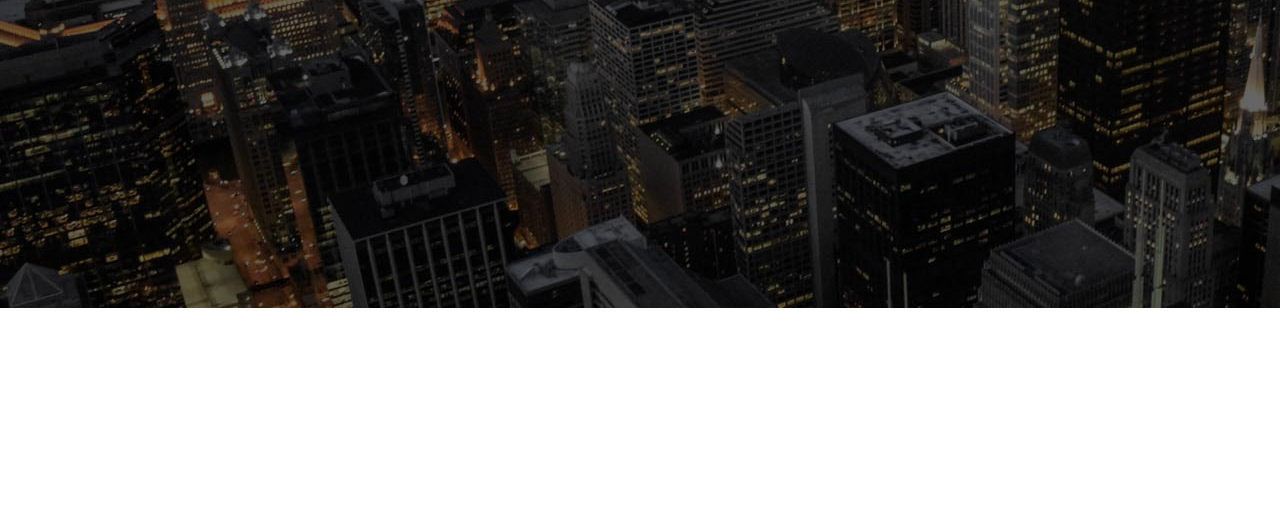
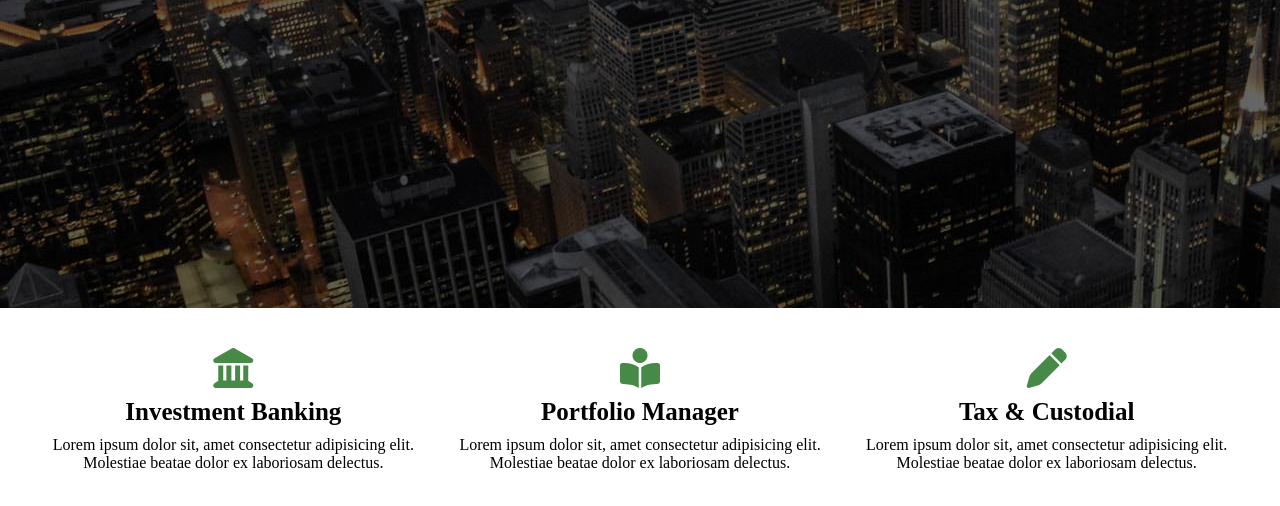
Before and after one commit to Hussein-Ali-Hassan/course-edgeLedger-new, a plain HTML site: page index.html in a window 1280 px wide. Shown: the part 492-998 px from the top of the page. Before the commit the page ends 800 px from the top, so only its background shows below. Drawn offline with Linux system fonts and the light colour scheme.

Commit message:
add services section

```diff
--- a/index.html
+++ b/index.html
@@ -37,6 +37,35 @@
       </div>
     </header>
 
+    <section class="services">
+      <div>
+        <i class="fa-solid fa-landmark"></i>
+        <h2>Investment Banking</h2>
+        <p>
+          Lorem ipsum dolor sit, amet consectetur adipisicing elit. Molestiae
+          beatae dolor ex laboriosam delectus.
+        </p>
+      </div>
+
+      <div>
+        <i class="fa-solid fa-book-open-reader"></i>
+        <h2>Portfolio Manager</h2>
+        <p>
+          Lorem ipsum dolor sit, amet consectetur adipisicing elit. Molestiae
+          beatae dolor ex laboriosam delectus.
+        </p>
+      </div>
+
+      <div>
+        <i class="fa-solid fa-pen"></i>
+        <h2>Tax & Custodial</h2>
+        <p>
+          Lorem ipsum dolor sit, amet consectetur adipisicing elit. Molestiae
+          beatae dolor ex laboriosam delectus.
+        </p>
+      </div>
+    </section>
+
     <script src="./script.js"></script>
   </body>
 </html>
--- a/styles.css
+++ b/styles.css
@@ -115,3 +115,39 @@
 .hero div button:active {
   transform: scale(0.98);
 }
+
+/* services */
+.services {
+  display: flex;
+  padding: 40px 30px;
+}
+
+.services div {
+  display: flex;
+  flex-direction: column;
+  justify-content: center;
+  align-items: center;
+  text-align: center;
+  margin: 0 20px;
+}
+
+.services div i {
+  font-size: 40px;
+  margin-bottom: 10px;
+  color: var(--primary-color);
+}
+
+.services h2 {
+  font-size: 25px;
+  margin-bottom: 10px;
+}
+
+@media screen and (max-width: 768px) {
+  .services {
+    flex-direction: column;
+  }
+
+  .services div {
+    margin: 20px 20px;
+  }
+}
```
